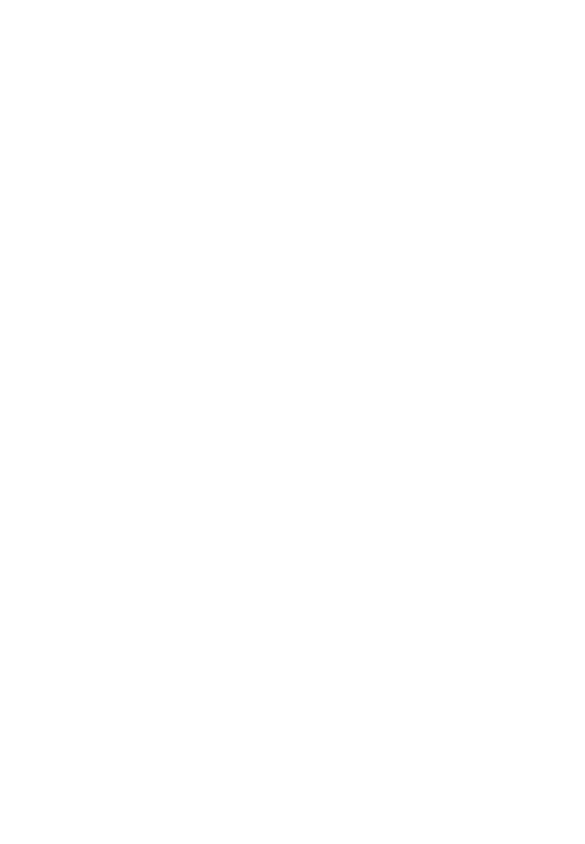
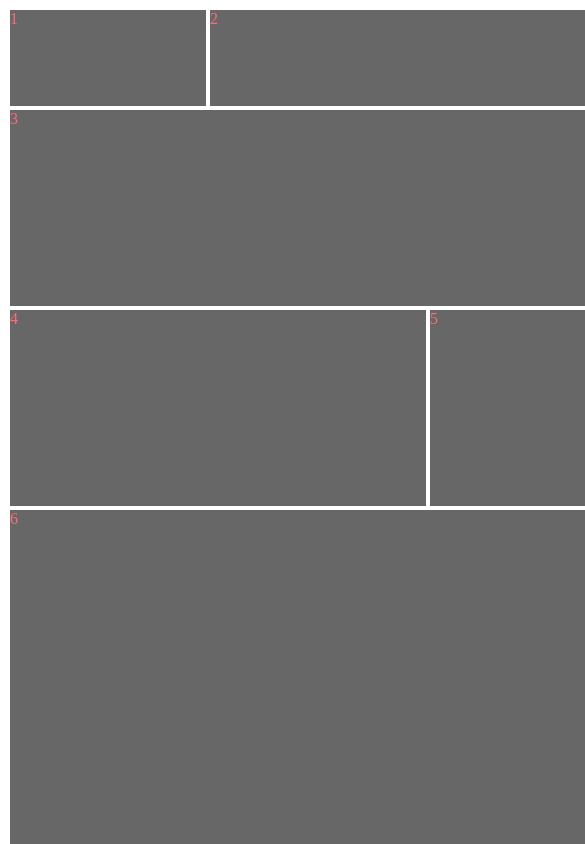
Before and after one commit to VBosenko/task, a plain HTML site: page homework5/hw1.html in a window 390 px wide. Shown: the top 844 px of the page, 585 px wide, since content can reach past the window. Drawn offline with Linux system fonts and the light colour scheme.

Commit message:
Add homework 5

```diff
--- a/homework5/hw1.css
+++ b/homework5/hw1.css
@@ -1,53 +1,109 @@
-* {
-    margin: 0;
-    padding: 0;
-}
-/* Stucture */
+/* Structure */
 .logo {
     height: 100px;
     width: 200px;
+    box-sizing: border-box;
+    border: 2px solid white;
 }
 .header {
     height: 100px;
     width: 600px;
+    box-sizing: border-box;
+    border: 2px solid white;
 }
 .nav {
     height: 400px;
     width: 200px;
+    box-sizing: border-box;
+    border: 2px solid white;
 }
 .bath {
     height: 200px;
     width: 400px;
+    box-sizing: border-box;
+    border: 2px solid white;
 }
 .ad {
     height: 200px;
     width: 200px;
+    box-sizing: border-box;
+    border: 2px solid white;
 }
 .type {
     height: 400px;
     width: 400px;
+    box-sizing: border-box;
+    border: 2px solid white;
 }
 .related {
     height: 400px;
     width: 200px;
+    box-sizing: border-box;
+    border: 2px solid white;
 }
 .store {
     height: 100px;
     width: 200px;
+    box-sizing: border-box;
+    border: 2px solid white;
 }
 .tools {
     height: 100px;
     width: 200px;
+    box-sizing: border-box;
+    border: 2px solid white;
 }
 .footer {
     height: 300px;
     width: 800px;
+    box-sizing: border-box;
+    border: 2px solid white;
 }
 /* Color */
 .silver {
     background: #676767;
 }
 p {
+    margin: 0;
     color: #ff6a77;
 }
-/* Desktop */
+/* position */
+.hor {
+    display: flex;
+}
+#desk1, #desk2, #desk3, #desk4 {
+    display: none;
+}
+
+@media screen and (min-width: 0px) and (max-width: 600px) {
+    #mob1, #mob2 {
+        display: none;
+    }
+    #desk1, #desk2, #desk3, #desk4 {
+        display: flex;
+    }
+    .header {
+        width: 400px;
+    }
+    .nav {
+        height: 200px;
+        width: 100%;
+    }
+    .bath {
+        width: 70%;
+    }
+    .ad {
+        width: 30%;
+    }
+    .type, .related {
+        width: 100%;
+    }
+    .store, .tools {
+        width: 50%;
+    }
+    .footer {
+        width: 600px;
+    }
+
+
+}
--- a/homework5/hw1.html
+++ b/homework5/hw1.html
@@ -6,8 +6,41 @@
           content="width=device-width, user-scalable=no, initial-scale=1.0, maximum-scale=1.0, minimum-scale=1.0">
     <meta http-equiv="X-UA-Compatible" content="ie=edge">
     <title>Document</title>
+    <link rel="stylesheet" href="hw1.css">
 </head>
 <body>
-
+<div>
+    <div class="hor">
+        <div class="left" id="mob1">
+            <div class="logo silver"><p>1</p></div>
+            <div class="nav silver"><p>3</p></div>
+            <div class="store silver"><p>8</p></div>
+            <div class="tools silver"><p>9</p></div>
+        </div>
+        <div class="right">
+            <div class="hor">
+                <div class="logo silver" id="desk1"><p>1</p></div>
+                <div class="header silver"><p>2</p></div>
+            </div>
+            <div class="nav silver" id="desk2"><p>3</p></div>
+            <div class="hor">
+                <div class="bath silver"><p>4</p></div>
+                <div class="ad silver"><p>5</p></div>
+            </div>
+            <div class="hor">
+                <div class="type silver"><p>6</p></div>
+                <div class="related silver" id="mob2"><p>7</p></div>
+            </div>
+            <div class="related silver" id="desk3"><p>7</p></div>
+            <div class="hor" id="desk4">
+                <div class="store silver"><p>8</p></div>
+                <div class="tools silver"><p>9</p></div>
+            </div>
+        </div>
+    </div>
+        <div>
+            <div class="footer silver"><p>10</p></div>
+        </div>
+</div>
 </body>
 </html>
```
